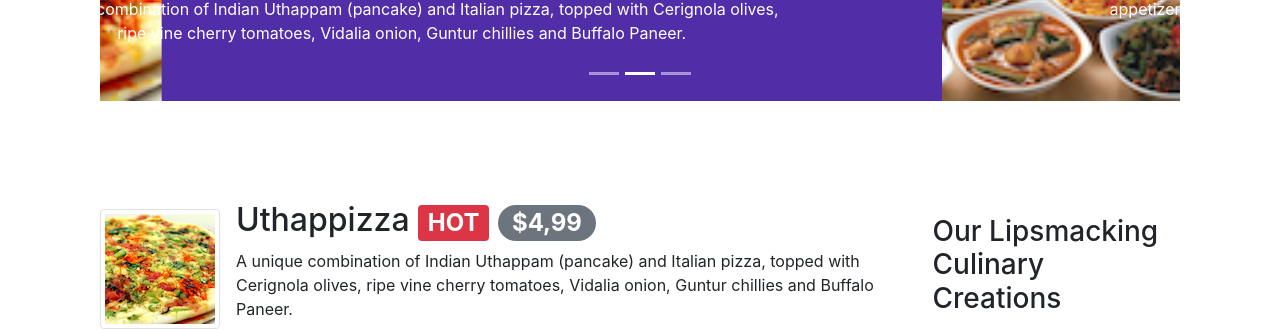
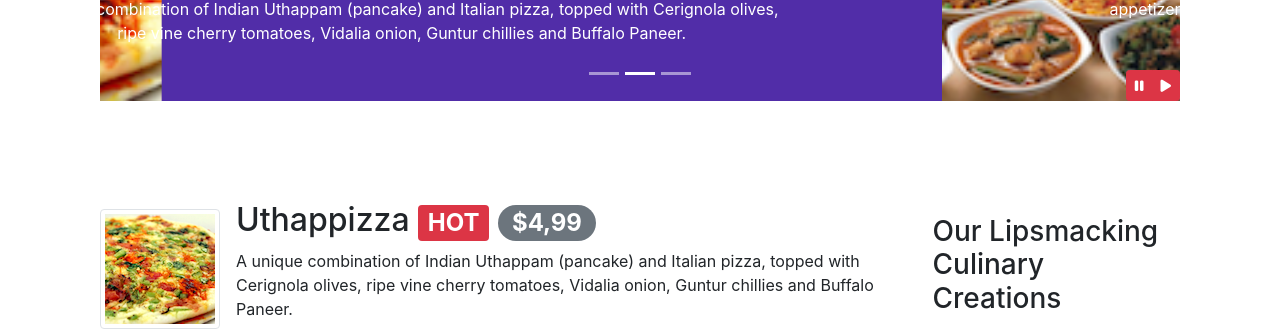
Before and after one commit to fragux/confusion, a website: page index.html in a window 1280 px wide. Shown: the part 503-833 px from the top of the page. Drawn offline with nearby package versions, Linux system fonts and the light colour scheme.

Commit message:
Bootstrap - JQuery

```diff
--- a/css/styles.css
+++ b/css/styles.css
@@ -66,3 +66,10 @@
 .modal-dialog{
     vertical-align: middle;
 }
+
+#carouselButton {
+    right:0px;
+    position: absolute;
+    bottom: 0px;
+    z-index: 1;
+}
--- a/index.html
+++ b/index.html
@@ -141,6 +141,14 @@
                     <a class="carousel-control-next" href="#mycarousel" role="button" data-slide="next">
                         <span class="carousel-control-next-icon"></span>
                     </a>
+                    <div class="btn-group" id="carouselButton">
+                        <button class="btn btn-danger btn-sm" id="carousel-pause">
+                            <span class="fa fa-pause"  style="float:right;"></span>
+                        </button>
+                        <button class="btn btn-danger btn-sm" id="carousel-play">
+                            <span class="fa fa-play"></span>
+                        </button>
+                    </div>
                 </div>
             </div>
         </div>
@@ -329,6 +337,17 @@
     <script src="node_modules/jquery/dist/jquery.slim.min.js"></script>
     <script src="node_modules/popper.js/dist/umd/popper.min.js"></script>
     <script src="node_modules/bootstrap/dist/js/bootstrap.min.js"></script>
+    <script>
+        $(document).ready(function(){
+            $("#mycarousel").carousel( { interval: 2000 } );
+            $("#carousel-pause").click(function(){
+                $("#mycarousel").carousel('pause');
+            });
+            $("#carousel-play").click(function(){
+                $("#mycarousel").carousel('cycle');
+            });
+        });
+    </script>
 
   <!-- <script>
         $(document).ready(function(){
```
